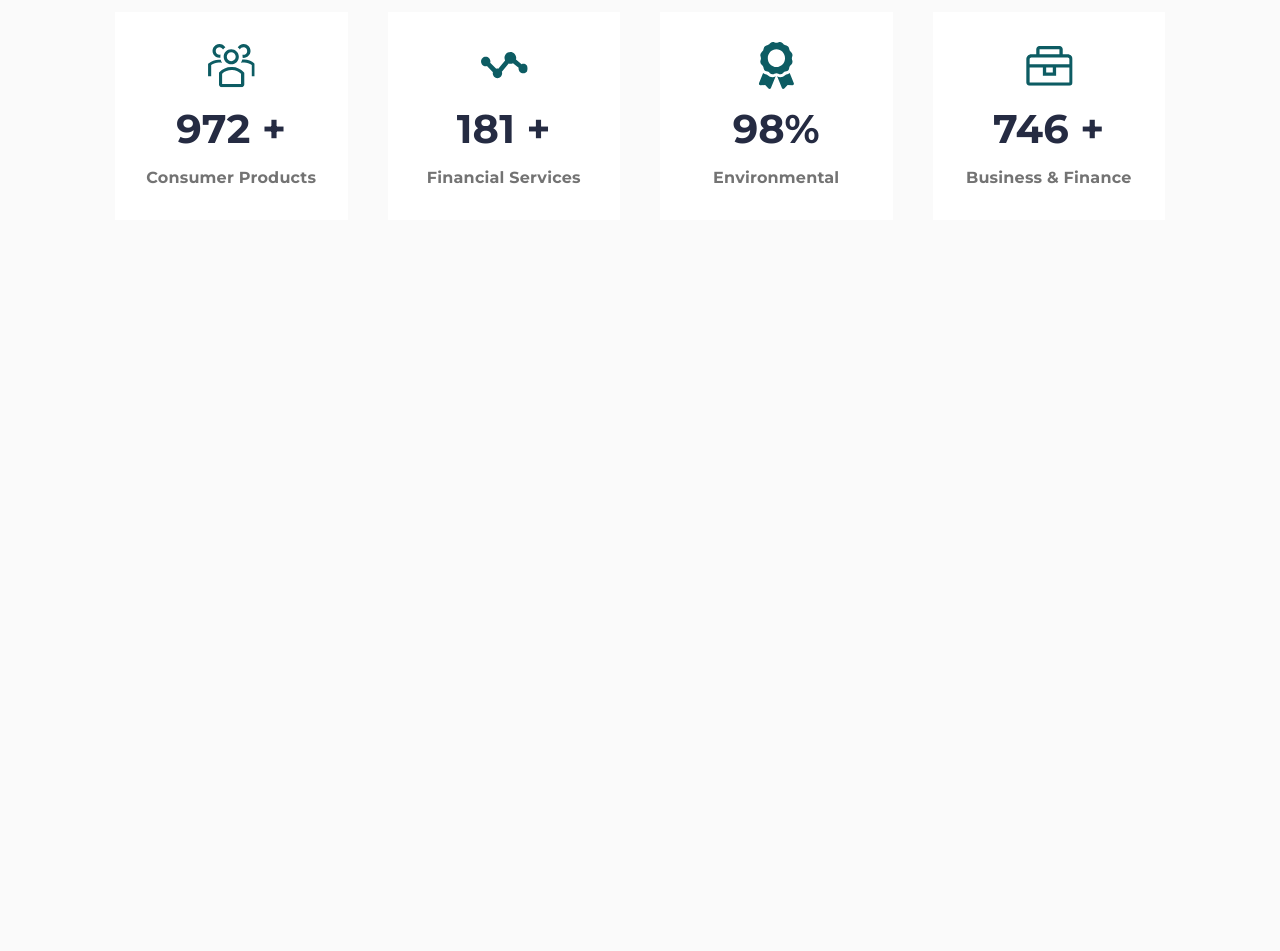
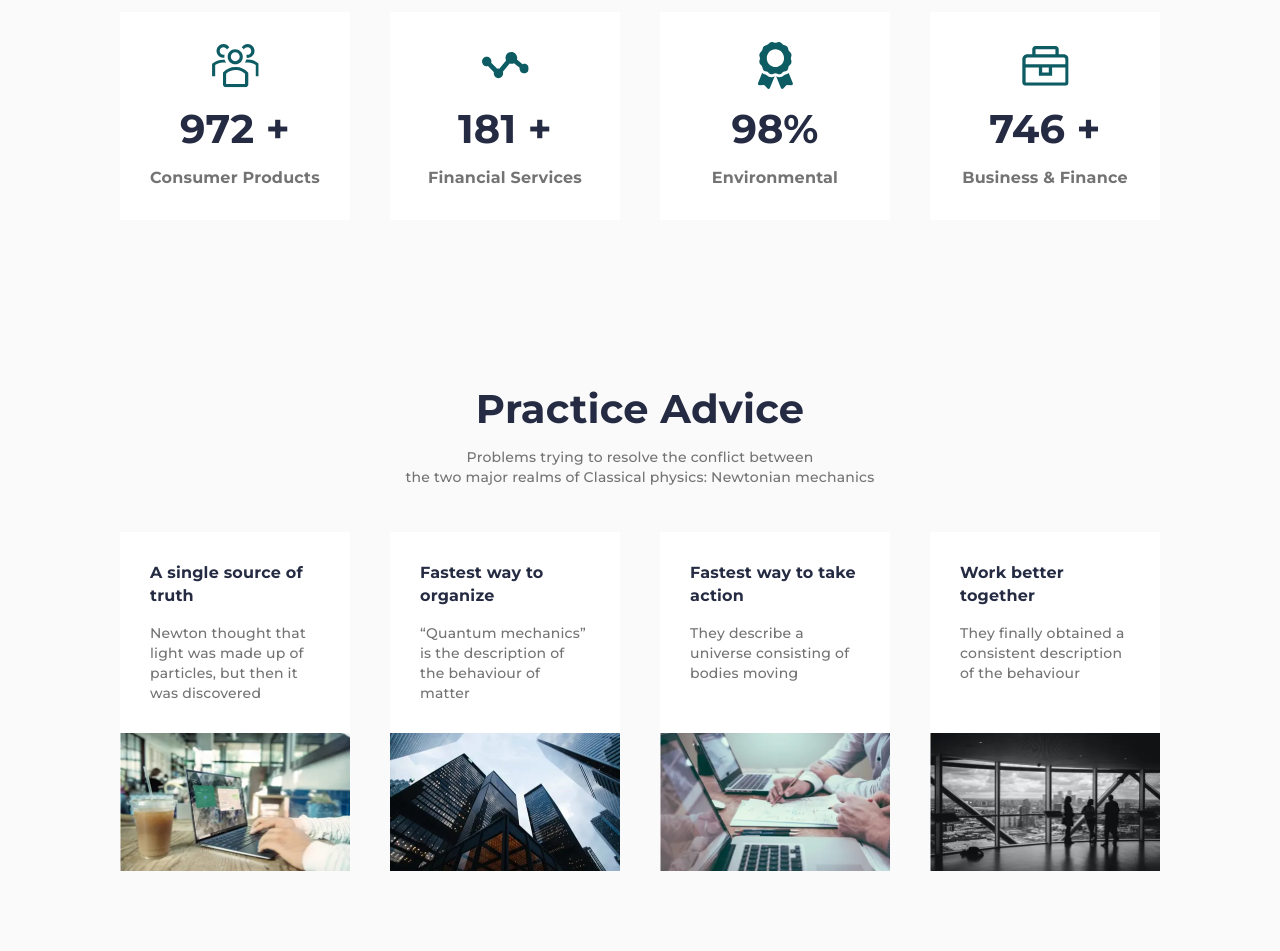
Before and after one commit to dsurdiy/relvise, a plain HTML site: page index.html in a window 1280 px wide. Shown: the part 1151-2102 px from the top of the page. Before the commit the page ends 1451 px from the top, so only its background shows below. Drawn offline with Linux system fonts and the light colour scheme.

Commit message:
practice section added

```diff
--- a/index.html
+++ b/index.html
@@ -124,6 +124,74 @@
           </ul>
         </div>
       </section>
+      <section class="page__practice practice">
+        <div class="practice__container">
+          <div class="practice__top top">
+            <h2 class="top__title">Practice Advice</h2>
+            <div class="top__text">
+              <p>
+                Problems trying to resolve the conflict between <br>
+                the two major realms of Classical physics: Newtonian mechanics
+              </p>
+            </div>
+          </div>
+          <ul class="practice__items">
+            <li class="practice__item">
+              <div class="practice__content">
+                <h3 class="practice__title">A single source of truth</h3>
+                <div class="practice__text">
+                  <p>
+                    Newton thought that
+                    light was made up of
+                    particles, but then it
+                    was discovered
+                  </p>
+                </div>
+              </div>
+              <img class="practice__image" src="img/practice/01.webp" alt="Image practice">
+            </li>
+            <li class="practice__item">
+              <div class="practice__content">
+                <h3 class="practice__title">Fastest way to organize</h3>
+                <div class="practice__text">
+                  <p>
+                    “Quantum mechanics”
+                    is the description of the
+                    behaviour of matter
+                  </p>
+                </div>
+              </div>
+              <img class="practice__image" src="img/practice/02.webp" alt="Image practice">
+            </li>
+            <li class="practice__item">
+              <div class="practice__content">
+                <h3 class="practice__title">Fastest way to take action</h3>
+                <div class="practice__text">
+                  <p>
+                    They describe a
+                    universe consisting of
+                    bodies moving
+                  </p>
+                </div>
+              </div>
+              <img class="practice__image" src="img/practice/03.webp" alt="Image practice">
+            </li>
+            <li class="practice__item">
+              <div class="practice__content">
+                <h3 class="practice__title">Work better together</h3>
+                <div class="practice__text">
+                  <p>
+                    They finally obtained
+                    a consistent description
+                    of the behaviour
+                  </p>
+                </div>
+              </div>
+              <img class="practice__image" src="img/practice/04.webp" alt="Image practice">
+            </li>
+          </ul>
+        </div>
+      </section>
     </main>
 
     <footer class="footer">
--- a/scss/_index.scss
+++ b/scss/_index.scss
@@ -9,6 +9,9 @@
    }
    // .page__designing
    &__designing {
+   }
+   // .page__practice
+   &__practice {
    }
 }
 
@@ -233,7 +236,7 @@
    }
    // .designing__item
    &__item {
-      flex: 1 1 230px;
+      flex: 0 1 230px;
       display: grid;
       gap: 10px;
       justify-items: center;
@@ -245,13 +248,8 @@
          padding: 15px;
          gap: 5px;
       }
-      @media (max-width: $mobileSmall) {
-         &:nth-child(even) {
-            margin-left: auto;
-         }
-         &:nth-child(odd) {
-            margin-right: auto;
-         }
+      @media (max-width: 600px) {
+         flex: 1 1 230px;
       }
    }
    // .designing__icon
@@ -278,3 +276,83 @@
 }
 
 // =============================================================================================================
+
+.practice {
+   padding: 80px 0;
+   @media (max-width: $pc) {
+      padding: 40px 0 80px;
+   }
+   @media (max-width: $tablet) {
+      padding: 40px 0;
+   }
+   @media (max-width: $mobile) {
+      padding: 30px 0;
+   }
+   // .practice__container
+   &__container {
+   }
+   // .practice__top
+   &__top {
+      &:not(:last-child) {
+         margin-bottom: 45px;
+      }
+   }
+   // .practice__items
+   &__items {
+      display: flex;
+      flex-wrap: wrap;
+      column-gap: 40px;
+      row-gap: 30px;
+      justify-content: center;
+      @media (max-width: $pc) {
+         gap: 30px;
+      }
+      @media (max-width: $mobile) {
+         gap: 15px;
+      }
+   }
+   // .practice__item
+   &__item {
+      flex: 0 1 230px;
+      display: flex;
+      flex-direction: column;
+      background-color: #fff;
+      @media (max-width: 600px) {
+         flex: 1 1 230px;
+      }
+      @media (max-width: 430px) {
+         margin: 0 -15px;
+      }
+   }
+   // .practice__content
+   &__content {
+      flex-grow: 1;
+      padding: 30px;
+      @media (max-width: $mobile) {
+         padding: 15px;
+      }
+   }
+   // .practice__title
+   &__title {
+      font-size: 16px;
+      font-weight: 700;
+      color: $secondaryTextColor;
+      &:not(:last-child) {
+         margin-bottom: 15px;
+         @media (max-width: $mobile) {
+            margin-bottom: 8px;
+         }
+      }
+   }
+   // .practice__text
+   &__text {
+   }
+   // .practice__image
+   &__image {
+      max-width: 100%;
+      height: 138px;
+      object-fit: cover;
+   }
+}
+
+// =============================================================================================================
```
Also changed, not shown: css/style.min.css, img/practice/01.webp (added), img/practice/02.webp (added), img/practice/03.webp (added), img/practice/04.webp (added).
